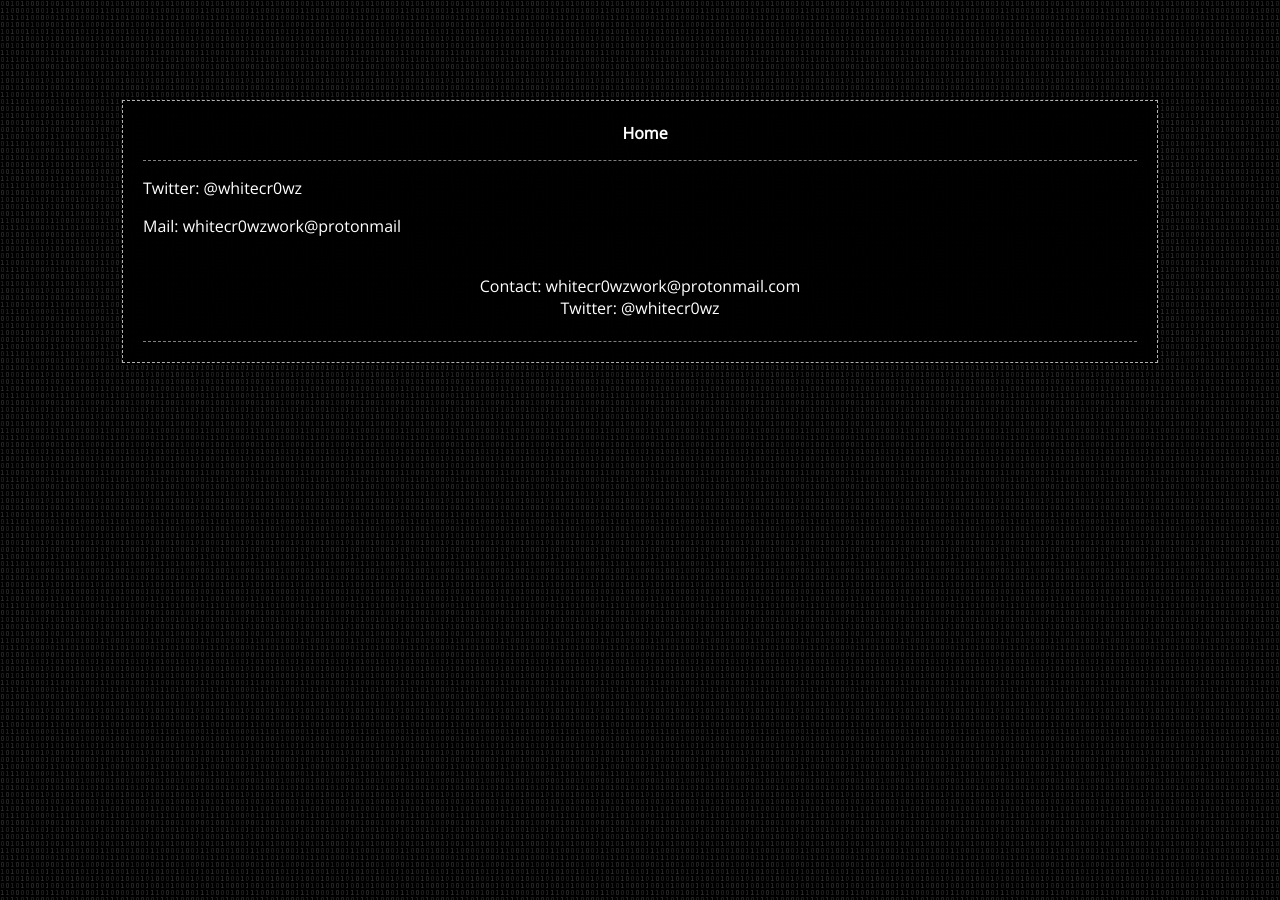
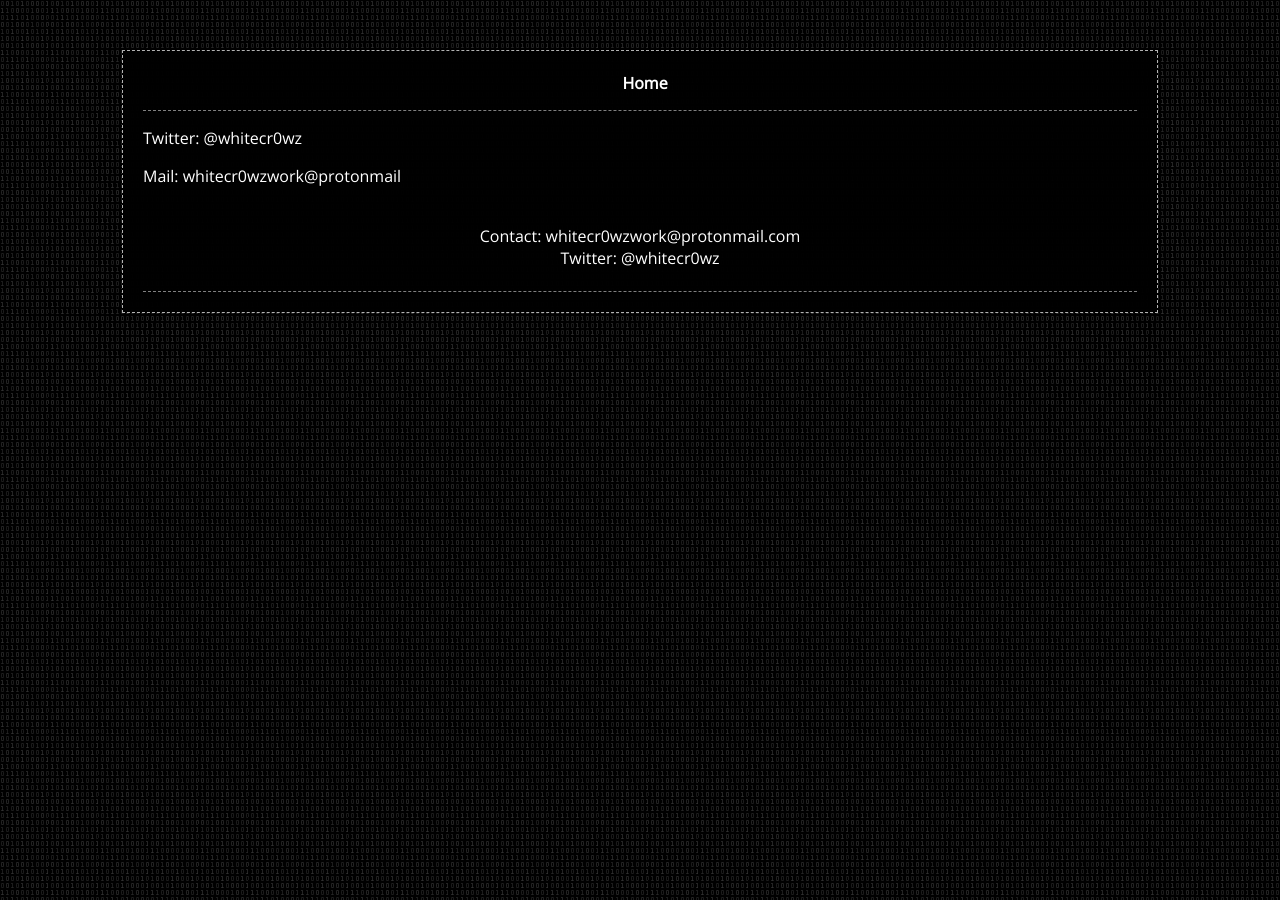
Before and after one commit to whitecr0wz/whitecr0wz.github.io, a Jekyll site: the page built from _posts/posts/2020-03-05-contact.md, in a window 1280 px wide. Built offline with Jekyll 4.4.1, drawn with Linux system fonts in a browser that asks for light colours.

Commit message:
Update style.css

```diff
--- a/assets/css/style.css
+++ b/assets/css/style.css
@@ -9,8 +9,8 @@ body {
 	color: rgba(255,255,255);
 	padding: 5px;
 	margin: auto;
-	margin-top: 100px;
-	margin-bottom: 100px;
+	margin-top: 50px;
+	margin-bottom: 50px;
 	width: 80%;
 	border: 1px dashed rgba(255,255,255,0.7);
 	font-family: "Open Sans";
```
